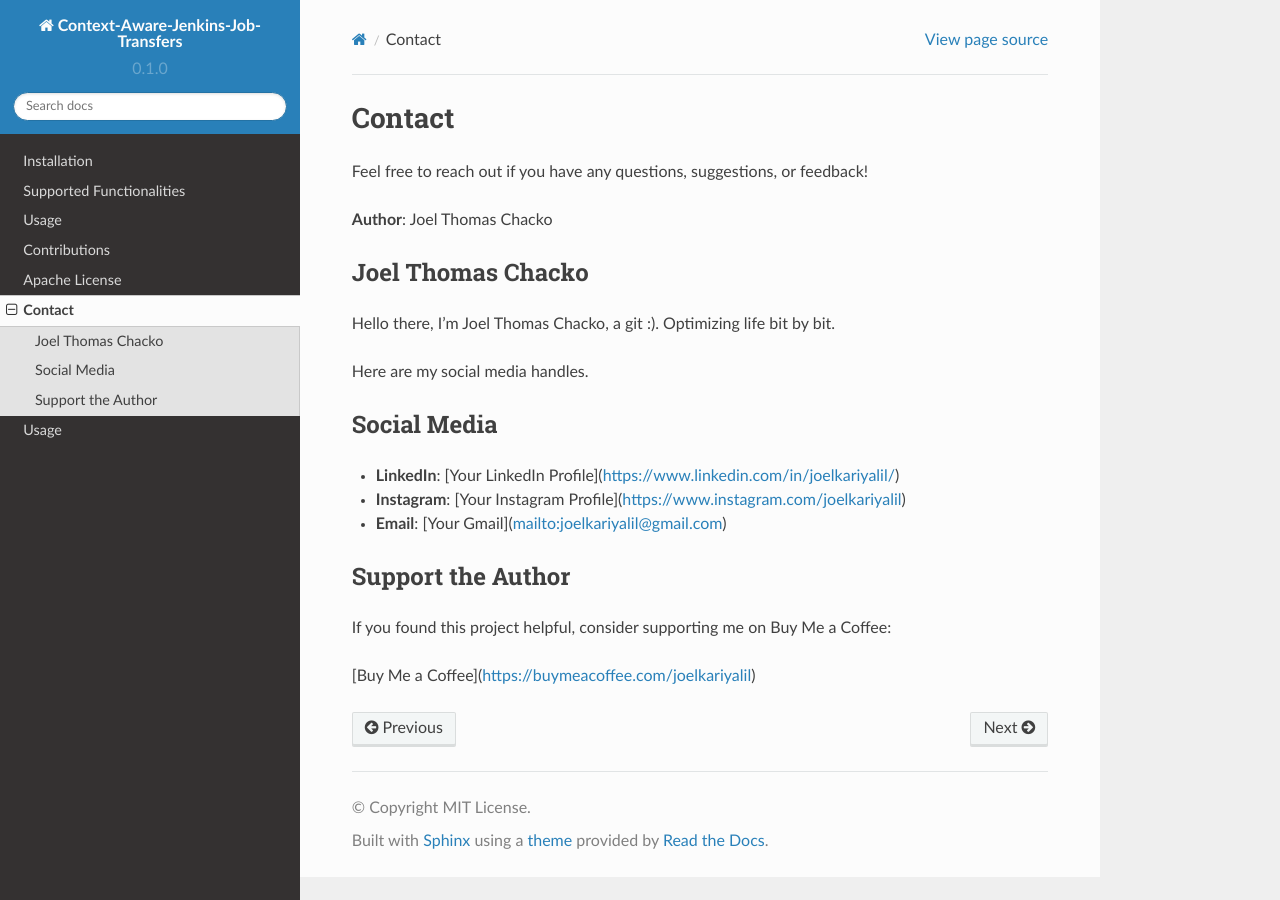
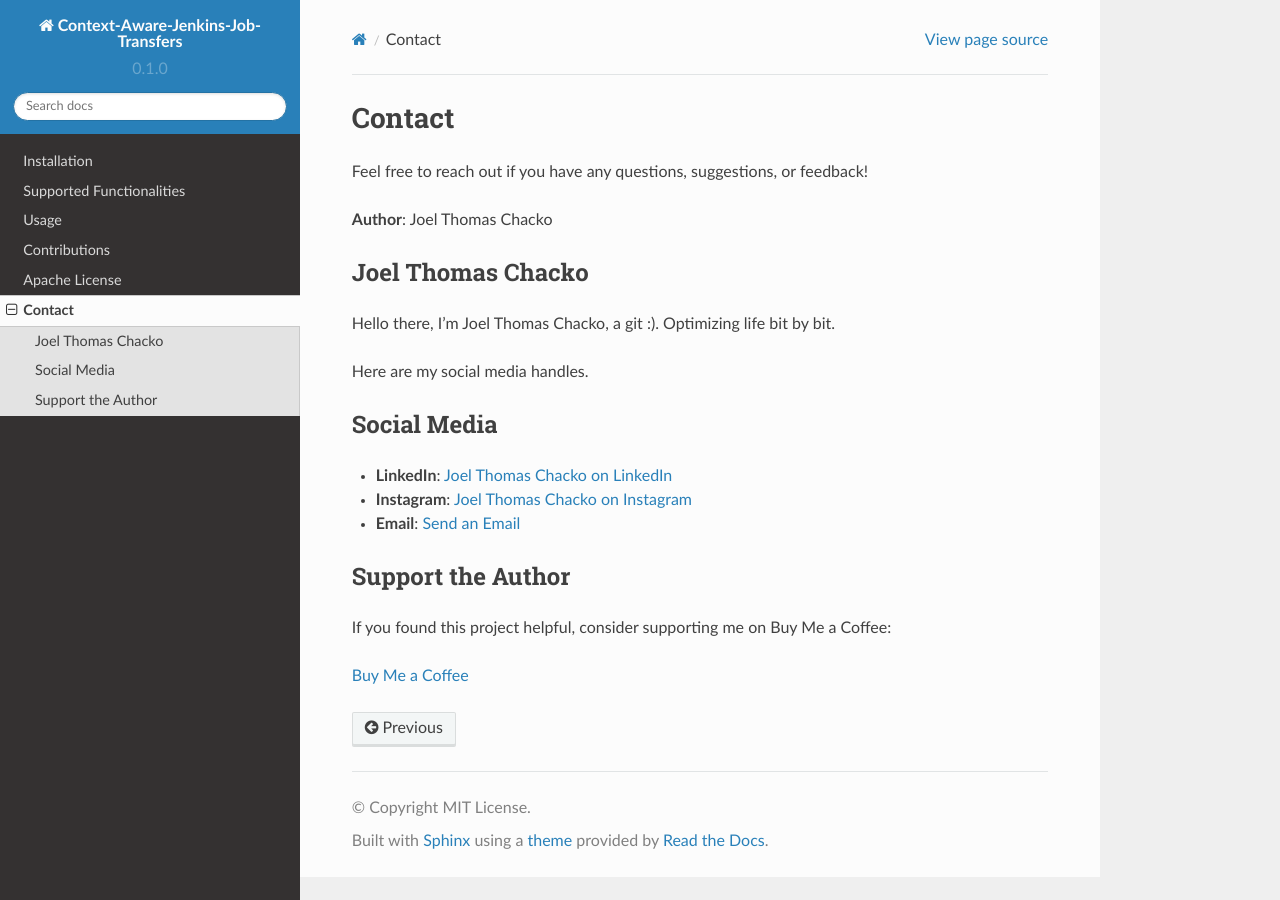
Before and after one commit to joelkariyalil/Context-Aware-Jenkins-Transfers-Documentation, a Sphinx documentation site: the page built from docs/source/contact.rst, in a window 1280 px wide. Built offline with Sphinx 7.4.7 and the Read the Docs theme 2.0.0, drawn with Linux system fonts in a browser that asks for light colours; pages that are not in the unit, such as notebooks, are missing from menus.

```diff
--- a/docs/source/contact.rst
+++ b/docs/source/contact.rst
@@ -4,7 +4,6 @@
 Feel free to reach out if you have any questions, suggestions, or feedback!
 
 **Author**: Joel Thomas Chacko
-
 
 Joel Thomas Chacko
 ------------------
@@ -17,13 +16,13 @@
 Social Media
 ------------
 
-- **LinkedIn**: [Your LinkedIn Profile](https://www.linkedin.com/in/joelkariyalil/)
-- **Instagram**: [Your Instagram Profile](https://www.instagram.com/joelkariyalil)
-- **Email**: [Your Gmail](mailto:joelkariyalil@gmail.com)
+- **LinkedIn**: `Joel Thomas Chacko on LinkedIn <https://www.linkedin.com/in/joelkariyalil/>`_
+- **Instagram**: `Joel Thomas Chacko on Instagram <https://www.instagram.com/joelkariyalil>`_
+- **Email**: `Send an Email <mailto:joelkariyalil@gmail.com>`_
 
 Support the Author
 ------------------
 
 If you found this project helpful, consider supporting me on Buy Me a Coffee:
 
-[Buy Me a Coffee](https://buymeacoffee.com/joelkariyalil)
+`Buy Me a Coffee <https://buymeacoffee.com/joelkariyalil>`_
--- a/docs/source/index.rst
+++ b/docs/source/index.rst
@@ -30,7 +30,6 @@
 
    installation
    usage
-   apiReference
    changeLog
    contribution
    license
--- a/docs/source/introduction.rst
+++ /dev/null
@@ -1,2 +0,0 @@
-Introduction
-======
```
Also changed, not shown: docs/source/acknowledgement.rst (deleted, +0 -33 lines).
